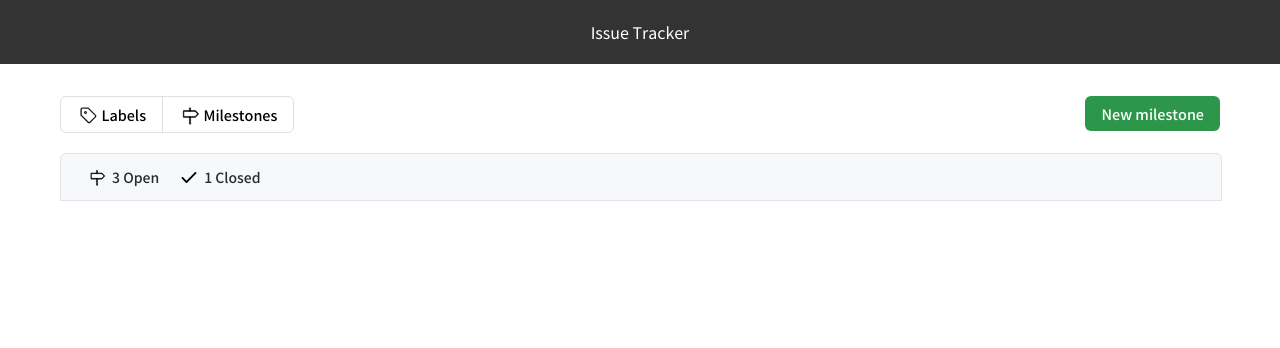
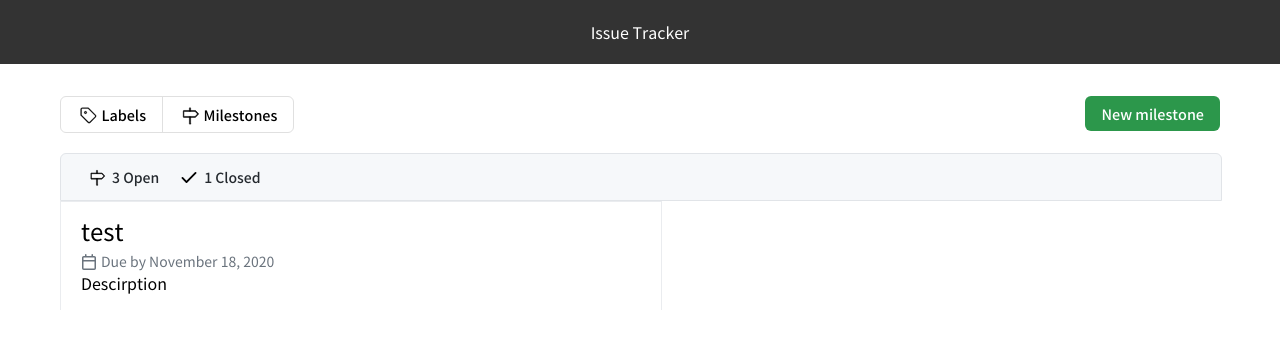
Before and after one commit to boostcamp-2020/IssueTracker-19, a React app in the folder frontend/: page /milestones in a window 1280 px wide. Shown: the top 348 px of the page. Built offline with nearby package versions, Linux system fonts and the light colour scheme.

Commit message:
[feat] 마일스톤 리스트 구현중

```diff
--- a/frontend/src/components/MilestoneList/MilestoneHeader/MilestoneHeader.js
+++ b/frontend/src/components/MilestoneList/MilestoneHeader/MilestoneHeader.js
@@ -2,7 +2,6 @@ import React from 'react';
 import styled from 'styled-components';
 import { API } from '@api';
 import { flexColumn, flexCenter, flex } from '@styles/utils';
-import { SubmitButton, CancelButton } from '@shared';
 import { colors } from '@styles/variables';
 import MilestoneIcon from '@imgs/milestone.svg';
 import CheckIcon from '@imgs/check.svg';
@@ -25,6 +24,7 @@ const ButtonBox = styled.div`
   font-weight: 600;
   font-size: 14px;
   padding: 13px 10px;
+  cursor: pointer;
 `;
 const Img = styled.img`
   width: 20px;
--- a/frontend/src/components/MilestoneList/MilestoneItem/MilestoneItem.js
+++ b/frontend/src/components/MilestoneList/MilestoneItem/MilestoneItem.js
@@ -0,0 +1,77 @@
+import React from 'react';
+import styled from 'styled-components';
+import { API } from '@api';
+import { flexColumn, flexCenter, flex } from '@styles/utils';
+import { colors } from '@styles/variables';
+import CalenderIcon from '@imgs/milestone-calendar.svg';
+import ClockIcon from '@imgs/milestone-clock.svg';
+const Container = styled.div`
+  display: table-row;
+  list-style: none;
+`;
+const Title = styled.div`
+  width: 500px;
+  display: table-cell;
+  font-size: 0.75rem;
+  vertical-align: top;
+  padding: 15px 20px;
+  border-left: 1px solid ${colors.borderColorSecondary};
+  border-top: 1px solid ${colors.borderColorSecondary};
+`;
+const TitleHeader = styled.h2`
+  margin-top: 0;
+  margin-bottom: 5px;
+  font-size: 1.5rem;
+  font-weight: 400;
+  line-height: 1.2;
+`;
+const Meta = styled.div`
+  font-size: 14px;
+`;
+const MetaItem = styled.span`
+  display: flex;
+  align-items: flex-start;
+  margin-right: 15px;
+  color: ${colors.metaColor};
+`;
+
+const Img = styled.img`
+  width: 16px;
+  height: 16px;
+  margin-right: 4px;
+  padding-top: 3px;
+`;
+const Description = styled.div`
+  font-size: 16px;
+  color: '${colors.metaColor}';
+`;
+const Progress = styled.div`
+  display: table-cell;
+  font-size: 12px;
+  vertical-align: top;
+  border-right: 1px solid ${colors.borderColorSecondary};
+  border-top: 1px solid ${colors.borderColorSecondary};
+  padding: 15px 20px;
+  width: 20px;
+`;
+export default function MilestoneItem() {
+  return (
+    <div>
+      <Container>
+        <Title>
+          <TitleHeader>test</TitleHeader>
+          <Meta>
+            <MetaItem>
+              <Img src={CalenderIcon} />
+              Due by November 18, 2020
+            </MetaItem>
+            <Description>
+              <p>Descirption</p>
+            </Description>
+          </Meta>
+        </Title>
+        <Progress></Progress>
+      </Container>
+    </div>
+  );
+}
--- a/frontend/src/components/MilestoneList/MilestoneList.js
+++ b/frontend/src/components/MilestoneList/MilestoneList.js
@@ -1,10 +1,12 @@
 import React from 'react';
 import MilestoneHeader from './MilestoneHeader/MilestoneHeader';
+import MilestoneItem from './MilestoneItem/MilestoneItem';
 
 export default function MilestoneList() {
   return (
     <div>
       <MilestoneHeader />
+      <MilestoneItem />
     </div>
   );
 }
--- a/frontend/src/styles/variables.js
+++ b/frontend/src/styles/variables.js
@@ -18,6 +18,9 @@ export const colors = {
   submitColor: '#2c974b',
   checkedColor: '#0366D6',
   borderColor: '#e1e4e8',
+  borderColorSecondary: '#eaecef',
+
+  metaColor: '#6a737d',
 };
 
 export const numerics = {
```
Also changed, not shown: frontend/src/imgs/milestone-calendar.svg (added), frontend/src/imgs/milestone-clock.svg (added).
